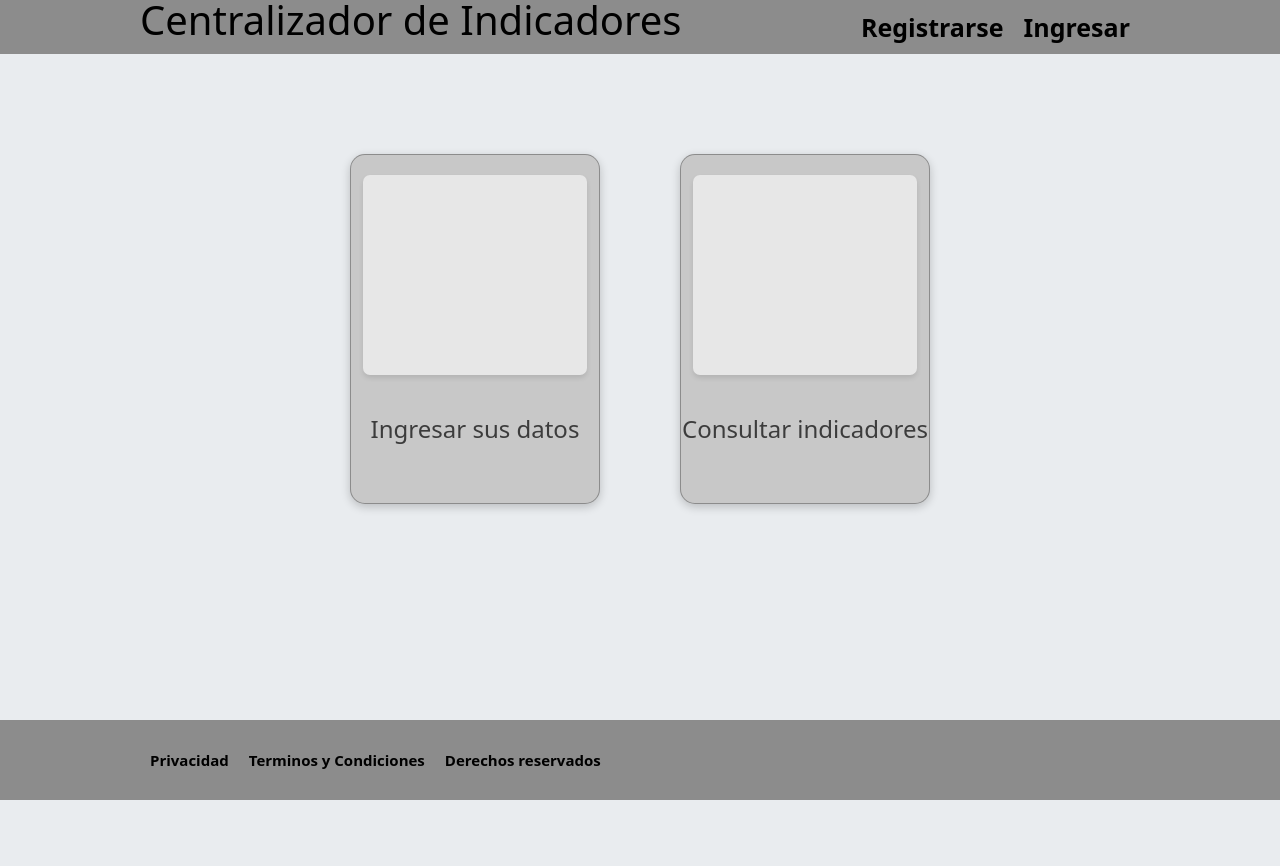
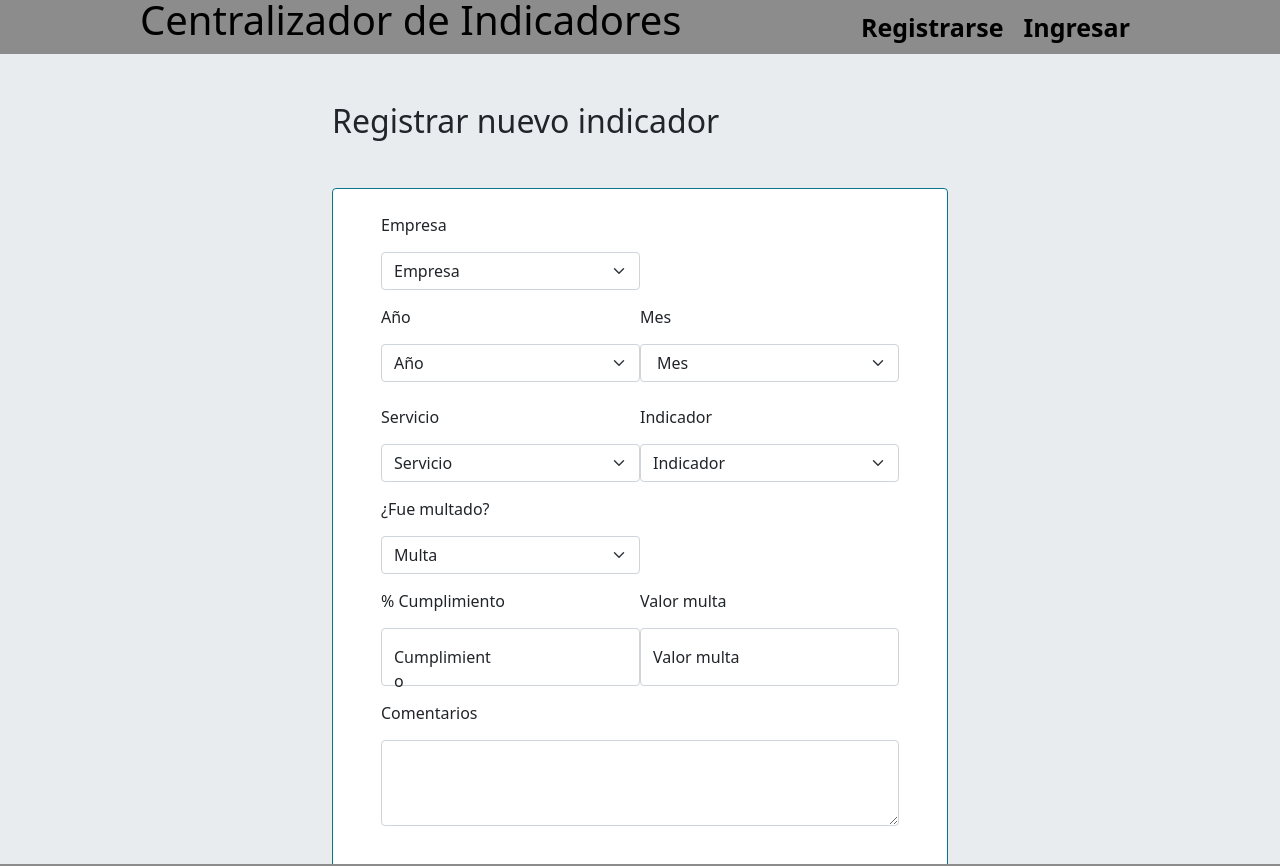
Before and after one commit to crst017/DW-UTP-CICLO4, a React (Create React App) app: page /nuevo in a window 1280 px wide. Shown: the top 866 px of the page. Before the commit the page ends 800 px from the top, so only its background shows below. Built offline with nearby package versions, Linux system fonts and the light colour scheme.

Commit message:
crear formulario crear registros

```diff
--- a/src/App.jsx
+++ b/src/App.jsx
@@ -7,7 +7,7 @@ import FormRegistro from './components/FormRegistro';
 import IndicadorVistaCompleta from './components/IndicadorVistaCompleta';
 import Filtro from './components/Filtro';
 import Tabla from './components/Tabla';
-
+import NuevoRegistro from './components/NuevoRegistro';
 
 import React from 'react';
 import { createBrowserHistory } from 'history'
@@ -25,12 +25,18 @@ function App() {
           <Route path='/login' component={FormLogin} />
           <Route path="/registro" component={FormRegistro} />
           <Route path="/completa" component={IndicadorVistaCompleta}/>
+
           <Route path="/indicadores">
             <section className="container-fluid indicadores col-10 g-0 d-flex" id="indicadores">
               <Filtro className="col"></Filtro>
               <Tabla></Tabla>
             </section>
           </Route>
+
+          <Route path="/nuevo">
+            <NuevoRegistro></NuevoRegistro>
+          </Route>
+
           <Route path="/interfaz" component={Interfaz}/>
           <Route path="/">
             <Interfaz/>
--- a/src/components/Interfaz.jsx
+++ b/src/components/Interfaz.jsx
@@ -10,7 +10,7 @@ const Interfaz = () => {
             </nav> */}
 
             <div className="cont-card">
-                <a className='card' href="/">
+                <a className='card' href="/nuevo">
                     <div className="img"></div>
                     <h2>Ingresar sus datos</h2>
                 </a>
--- /dev/null
+++ b/src/components/NuevoRegistro.css
@@ -0,0 +1,32 @@
+.registro select {
+    margin: 15px 0px;
+    width: 100%;
+}
+
+.doble-col {
+    display: flex;
+    justify-content: center;
+}
+
+.doble-col label {
+    width: 50%;
+
+}
+
+.doble-col button {
+    width: 120px;
+    margin: 30px 20px 10px;
+    background-color: #087990;
+}
+
+.registro .solo {
+    width: 50%;
+}
+
+.form-control {
+    margin: 15px 0px;
+}
+
+.App .card.registro {
+    border-color: #087990;
+}
--- /dev/null
+++ b/src/components/NuevoRegistro.jsx
@@ -0,0 +1,110 @@
+import React from 'react'
+import './NuevoRegistro.css'
+
+const NuevoRegistro = () => {
+    return (
+
+        <div className="container-fluid col-6 my-5 registro">
+
+        <h2>Registrar nuevo indicador</h2>
+        <section class="container-fluid card my-5 g-0 p-4 px-5 registro">
+
+            <label class="font-weight-bold mb-0">Empresa</label>
+            <select class="form-select solo" aria-label="Default select example">
+                <option selected>Empresa</option>
+                <option value="2021">Empresa A</option>
+                <option value="2020">Empresa B</option>
+                <option value="2019">Empresa C</option>
+                <option value="2018">Empresa D</option>
+            </select>
+
+            <div className="doble-col">
+
+                <label class="font-weight-bold mb-0">Año
+                <select class="form-select" aria-label="Default select example">
+                    <option selected>Año</option>
+                    <option value="2021">2021</option>
+                    <option value="2020">2020</option>
+                    <option value="2019">2019</option>
+                    <option value="2018">2018</option>
+                </select>
+                </label>
+
+            <label class="font-weight-bold mb-0">Mes
+            <select class="form-select px-3" aria-label="Default select example">
+                <option selected>Mes</option>
+                <option value="enero">Enero</option>
+                <option value="febrero">Febrero</option>
+                <option value="marzo">Marzo</option>
+                <option value="abril">Abril</option>
+                <option value="mayo">Mayo</option>
+                <option value="junio">Junio</option>
+                <option value="julio">Julio</option>
+                <option value="agosto">Agosto</option>
+                <option value="septiembre">Septiembre</option>
+                <option value="octubre">Octubre</option>
+                <option value="noviembre">Noviembre</option>
+                <option value="diciembre">Diciembre</option>
+            </select>
+            </label>
+            </div>
+
+            <div className="doble-col">
+            <label class="font-weight-bold mb-0 mt-2">Servicio
+            <select class="form-select" aria-label="Default select example">
+                <option selected>Servicio</option>
+                <option value="2021">Telefonia</option>
+                <option value="2020">Internet</option>
+                <option value="2019">Television</option>
+            </select>
+            </label>
+
+            <label class="font-weight-bold mb-0 mt-2">Indicador
+            <select class="form-select" aria-label="Default select example">
+                <option selected>Indicador</option>
+                <option value="2021">Retencion clientes</option>
+                <option value="2020">Peticiones resueltas</option>
+                <option value="2019">Solución mesa ayuda</option>
+            </select>
+            </label>
+            </div>
+
+            <label class="font-weight-bold solo">¿Fue multado?
+                <select class="form-select" aria-label="Default select example">
+                    <option selected>Multa</option>
+                    <option value="2021">Si</option>
+                    <option value="2020">No</option>
+                </select>
+            </label>
+
+            <div className="doble-col">
+                <label class="font-weight-bold">% Cumplimiento
+                    <div className="form-floating">
+                        <input type="email" className="form-control" id="floatingEmail" placeholder="0% - 100%" required></input>
+                        <label htmlFor="floatingEmail">Cumplimiento</label>
+                    </div>
+                </label>
+
+                <label class="font-weight-bold">Valor multa
+                <div className="form-floating">
+                    <input type="email" className="form-control" id="floatingEmail" placeholder="1000000" required></input>
+                    <label htmlFor="floatingEmail">Valor multa</label>
+                </div>
+                </label>
+            </div>
+
+
+            <label for="exampleFormControlTextarea1">Comentarios</label>
+            <textarea class="form-control" id="exampleFormControlTextarea1" rows="3"></textarea>
+
+            <div className="doble-col">
+                <button className="btn btn-secondary">Guardar</button>
+                <button className="btn btn-secondary">Cancelar</button>
+            </div>
+
+        </section>
+        </div>
+    )
+}
+
+export default NuevoRegistro
```
Also changed, not shown: src/App.css (+2 -10 lines).
